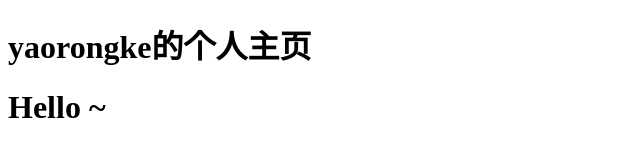
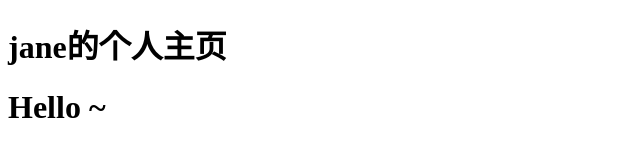
Before and after one commit to forkjane/forkjane.github.io, a plain HTML site: page index.html in a window 1280 px wide. Shown: the whole page, without its empty margins (0-640 px from the left). Drawn offline with Linux system fonts and the light colour scheme.

Commit message:
Update index.html

```diff
--- a/index.html
+++ b/index.html
@@ -2,10 +2,10 @@
 <html lang="en">
 <head>
     <meta charset="UTF-8">
-    <title>yaorongke</title>
+    <title>jane</title>
 </head>
 <body>
-    <h1>yaorongke的个人主页</h1>
+    <h1>jane的个人主页</h1>
     <h1>Hello ~</h1>
 </body>
 </html>
```
